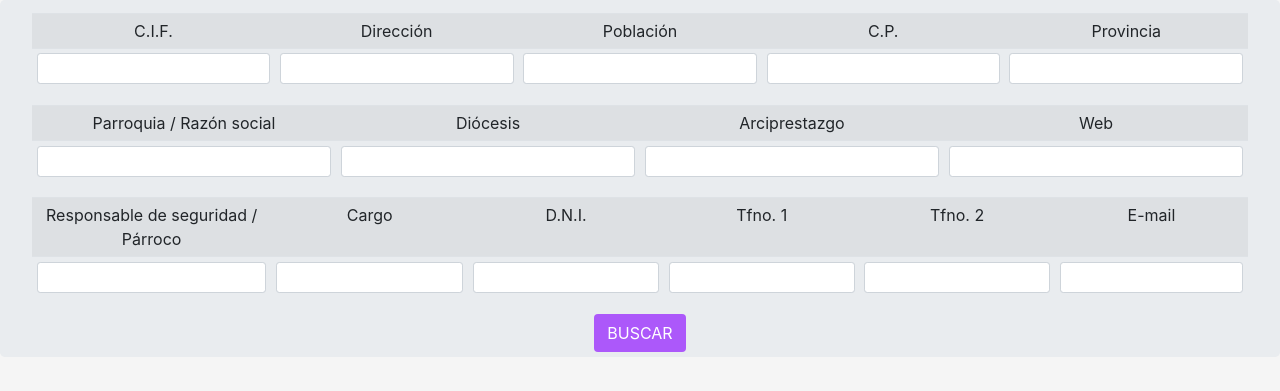
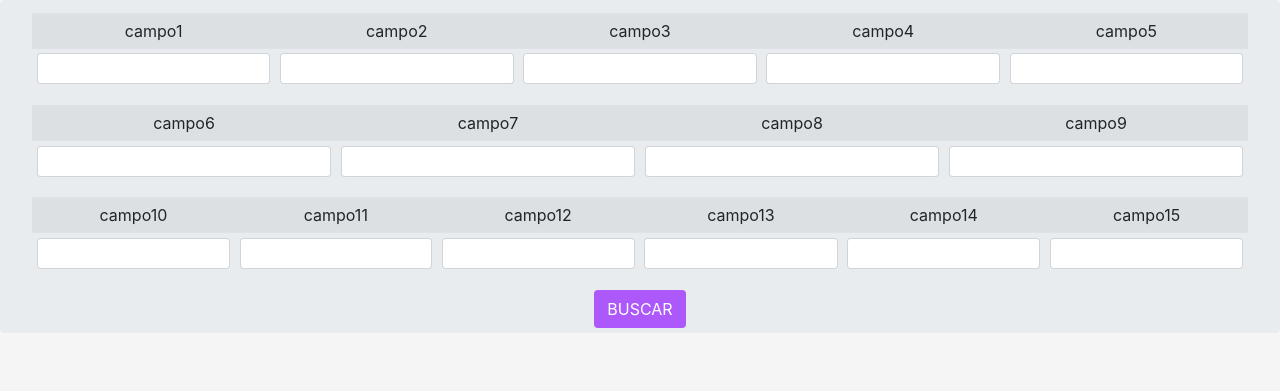
Before and after one commit to Romugar/Python-Flask-APP, a Flask app: page /home in a window 1280 px wide. Shown: the part 56-447 px from the top of the page. Run offline with Flask 2, Linux system fonts and the light colour scheme; the visitor is signed in with stand-in values (Sample User, id 1); some libraries are stand-ins or nearby versions.

Commit message:
first commit

```diff
--- a/src/app.py
+++ b/src/app.py
@@ -6,7 +6,7 @@ from src.models.user import User
 __author__ = "roberto munoz garcia"
 
 app = Flask(__name__)
-app.secret_key = "dnH0xA50QiPdFex9Vn7zfORN9q6Z4eTs"
+app.secret_key = "aqui la secret key"
 
 @app.route("/")
 def login_template():
@@ -40,23 +40,23 @@ def login_user():
 @app.route("/nuevo_cliente", methods=["GET", "POST"])
 def add_clients():
     if request.method == "POST":
-        cif = request.form["cif"]
-        direccion = request.form["direccion"]
-        poblacion = request.form["poblacion"]
-        cp = request.form["cp"]
-        provincia = request.form["provincia"]
-        parroquia_razon = request.form["parroquia_razon"]
-        diocesis = request.form["diocesis"]
-        arciprestazgo = request.form["arciprestazgo"]
-        web = request.form["web"]
-        responsable = request.form["responsable"]
-        cargo = request.form["cargo"]
-        dni = request.form["dni"]
-        tfno1 = request.form["tfno1"]
-        tfno2 = request.form["tfno2"]
-        email = request.form["email"]
+        campo1 = request.form["campo1"]
+        campo2 = request.form["campo2"]
+        campo3 = request.form["campo3"]
+        campo4 = request.form["campo4"]
+        campo5 = request.form["campo5"]
+        campo6 = request.form["campo6"]
+        campo7 = request.form["campo7"]
+        campo8 = request.form["campo8"]
+        campo9 = request.form["campo9"]
+        campo10 = request.form["campo10"]
+        campo11 = request.form["campo11"]
+        campo12 = request.form["campo12"]
+        campo13 = request.form["campo13"]
+        campo14 = request.form["campo14"]
+        campo15 = request.form["campo15"]
 
-        add_client = Cliente(cif, direccion, poblacion, cp, provincia, parroquia_razon, diocesis, arciprestazgo, web, responsable, cargo, dni, tfno1, tfno2, email)
+        add_client = Cliente(campo1, campo2, campo3, campo4, campo5, campo6, campo7, campo8, campo9, campo10, campo11, campo12, campo13, campo14, campo15)
         add_client.save_to_mongo()
 
         return render_template("add_client.html", mensaje="Cliente guardado con éxito")
@@ -69,23 +69,23 @@ def add_clients():
 @app.route("/resultado_busqueda", methods=["GET", "POST"])
 def find_and_filter_clients():
     if request.method == "POST":
-        cif = request.form["cif"]
-        direccion = request.form["direccion"]
-        poblacion = request.form["poblacion"]
-        cp = request.form["cp"]
-        provincia = request.form["provincia"]
-        parroquia_razon = request.form["parroquia_razon"]
-        diocesis = request.form["diocesis"]
-        arciprestazgo = request.form["arciprestazgo"]
-        web = request.form["web"]
-        responsable = request.form["responsable"]
-        cargo = request.form["cargo"]
-        dni = request.form["dni"]
-        tfno1 = request.form["tfno1"]
-        tfno2 = request.form["tfno2"]
-        email = request.form["email"]
+        campo1 = request.form["campo1"]
+        campo2 = request.form["campo2"]
+        campo3 = request.form["campo3"]
+        campo4 = request.form["campo4"]
+        campo5 = request.form["campo5"]
+        campo6 = request.form["campo6"]
+        campo7 = request.form["campo7"]
+        campo8 = request.form["campo8"]
+        campo9 = request.form["campo9"]
+        campo10 = request.form["campo10"]
+        campo11 = request.form["campo11"]
+        campo12 = request.form["campo12"]
+        campo13 = request.form["campo13"]
+        campo14 = request.form["campo14"]
+        campo15 = request.form["campo15"]
 
-        query_clients = Cliente(cif, direccion, poblacion, cp, provincia, parroquia_razon, diocesis, arciprestazgo, web, responsable, cargo, dni, tfno1, tfno2, email)
+        query_clients = Cliente(campo1, campo2, campo3, campo4, campo5, campo6, campo7, campo8, campo9, campo10, campo11, campo12, campo13, campo14, campo15)
         result = query_clients.find_clients()
 
         return render_template("find_clients.html", result=result)
@@ -108,24 +108,24 @@ def save_edition():
     if request.method == "POST":
         _id = request.form.getlist("_id")
         fecha_alta = request.form.getlist("fecha_alta")
-        cif = request.form.getlist("cif")
-        direccion = request.form.getlist("direccion")
-        poblacion = request.form.getlist("poblacion")
-        cp = request.form.getlist("cp")
-        provincia = request.form.getlist("provincia")
-        parroquia_razon = request.form.getlist("parroquia_razon")
-        diocesis = request.form.getlist("diocesis")
-        arciprestazgo = request.form.getlist("arciprestazgo")
-        web = request.form.getlist("web")
-        responsable = request.form.getlist("responsable")
-        cargo = request.form.getlist("cargo")
-        dni = request.form.getlist("dni")
-        tfno1 = request.form.getlist("tfno1")
-        tfno2 = request.form.getlist("tfno2")
-        email = request.form.getlist("email")
+        campo1 = request.form.getlist("campo1")
+        campo2 = request.form.getlist("campo2")
+        campo3 = request.form.getlist("campo3")
+        campo4 = request.form.getlist("campo4")
+        campo5 = request.form.getlist("campo5")
+        campo6 = request.form.getlist("campo6")
+        campo7 = request.form.getlist("campo7")
+        campo8 = request.form.getlist("campo8")
+        campo9 = request.form.getlist("campo9")
+        campo10 = request.form.getlist("campo10")
+        campo11 = request.form.getlist("campo11")
+        campo12 = request.form.getlist("campo12")
+        campo13 = request.form.getlist("campo13")
+        campo14 = request.form.getlist("campo14")
+        campo15 = request.form.getlist("campo15")
 
-        clients_to_edit = Cliente(cif, direccion, poblacion, cp, provincia, parroquia_razon, diocesis, arciprestazgo, web,
-                                responsable, cargo, dni, tfno1, tfno2, email, fecha_alta, _id)
+        clients_to_edit = Cliente(campo1, campo2, campo3, campo4, campo5, campo6, campo7, campo8, campo9,
+                                  campo10, campo11, campo12, campo13, campo14, campo15, fecha_alta, _id)
         clients_to_edit.update_clients()
 
         return render_template("home.html", resultado="Edición guardada con éxito")
@@ -147,24 +147,24 @@ def confirm_remove():
     if request.method == "POST":
         _id = request.form.getlist("_id")
         fecha_alta = request.form.getlist("fecha_alta")
-        cif = request.form.getlist("cif")
-        direccion = request.form.getlist("direccion")
-        poblacion = request.form.getlist("poblacion")
-        cp = request.form.getlist("cp")
-        provincia = request.form.getlist("provincia")
-        parroquia_razon = request.form.getlist("parroquia_razon")
-        diocesis = request.form.getlist("diocesis")
-        arciprestazgo = request.form.getlist("arciprestazgo")
-        web = request.form.getlist("web")
-        responsable = request.form.getlist("responsable")
-        cargo = request.form.getlist("cargo")
-        dni = request.form.getlist("dni")
-        tfno1 = request.form.getlist("tfno1")
-        tfno2 = request.form.getlist("tfno2")
-        email = request.form.getlist("email")
+        campo1 = request.form.getlist("campo1")
+        campo2 = request.form.getlist("campo2")
+        campo3 = request.form.getlist("campo3")
+        campo4 = request.form.getlist("campo4")
+        campo5 = request.form.getlist("campo5")
+        campo6 = request.form.getlist("campo6")
+        campo7 = request.form.getlist("campo7")
+        campo8 = request.form.getlist("campo8")
+        campo9 = request.form.getlist("campo9")
+        campo10 = request.form.getlist("campo10")
+        campo11 = request.form.getlist("campo11")
+        campo12 = request.form.getlist("campo12")
+        campo13 = request.form.getlist("campo13")
+        campo14 = request.form.getlist("campo14")
+        campo15 = request.form.getlist("campo15")
 
-        clients_to_remove = Cliente(cif, direccion, poblacion, cp, provincia, parroquia_razon, diocesis, arciprestazgo, web,
-                                responsable, cargo, dni, tfno1, tfno2, email, fecha_alta, _id)
+        clients_to_remove = Cliente(campo1, campo2, campo3, campo4, campo5, campo6, campo7, campo8, campo9,
+                                    campo10, campo11, campo12, campo13, campo14, campo15, fecha_alta, _id)
         clients_to_remove.remove_client()
 
         return render_template("home.html", resultado="Los datos han sido borrados")
--- a/src/common/database.py
+++ b/src/common/database.py
@@ -4,13 +4,12 @@ __author__ = "roberto munoz garcia"
 
 
 class Database(object):
-    URI = "mongodb://ekpro:ekpro123@ds247330.mlab.com:47330/heroku_7p7jgn5l"
     DATABASE = None
 
     @staticmethod
     def initialize():
-        client = pymongo.MongoClient("mongodb://ekpro:ekpro123@ds247330.mlab.com:47330/heroku_7p7jgn5l")
-        Database.DATABASE = client["heroku_7p7jgn5l"]
+        client = pymongo.MongoClient("aqui la direccion de la BBDD mongoDB")
+        Database.DATABASE = client["aqui el nombre de la BBDD"]
 
     @staticmethod
     def insert(collection, data):
--- a/src/config.py
+++ b/src/config.py
@@ -2,4 +2,4 @@ __author__ = "roberto munoz garcia"
 
 
 DEBUG = True
-ADMINS = frozenset(["roberto2925@hotmail.com"])
+ADMINS = frozenset(["aqui el email del admin"])
--- a/src/templates/home.html
+++ b/src/templates/home.html
@@ -5,79 +5,79 @@
     <form id="home" action="/resultado_busqueda" method="post">
       <table class="table table-striped table-sm">
         <tr>
-          <td>C.I.F.</td>
-          <td>Dirección</td>
-          <td>Población</td>
-          <td>C.P.</td>
-          <td>Provincia</td>
+          <td>campo1</td>
+          <td>campo2</td>
+          <td>campo3</td>
+          <td>campo4</td>
+          <td>campo5</td>
         </tr>
         <tr>
           <td>
-            <input type="text" id="cif" class="form-control form-control-sm" name="cif"/>
+            <input type="text" id="campo1" class="form-control form-control-sm" name="campo1"/>
           </td>
           <td>
-            <input type="text" id="direccion" class="form-control form-control-sm" name="direccion"/>
+            <input type="text" id="campo2" class="form-control form-control-sm" name="campo2"/>
           </td>
           <td>
-            <input type="text" id="poblacion" class="form-control form-control-sm" name="poblacion"/>
+            <input type="text" id="campo3" class="form-control form-control-sm" name="campo3"/>
           </td>
           <td>
-            <input type="text" id="cp" class="form-control form-control-sm" name="cp"/>
+            <input type="text" id="campo4" class="form-control form-control-sm" name="campo4"/>
           </td>
           <td>
-            <input type="text" id="provincia" class="form-control form-control-sm" name="provincia"/>
+            <input type="text" id="campo5" class="form-control form-control-sm" name="campo5"/>
           </td>
         </tr>
       </table>
       <table class="table table-striped table-sm">
         <tr>
-          <td>Parroquia / Razón social</td>
-          <td>Diócesis</td>
-          <td>Arciprestazgo</td>
-          <td>Web</td>
+          <td>campo6</td>
+          <td>campo7</td>
+          <td>campo8</td>
+          <td>campo9</td>
         </tr>
         <tr>
           <td>
-            <input type="text" id="parroquia_razon" class="form-control form-control-sm" name="parroquia_razon"/>
+            <input type="text" id="campo6" class="form-control form-control-sm" name="campo6"/>
           </td>
           <td>
-            <input type="text" id="diocesis" class="form-control form-control-sm" name="diocesis"/>
+            <input type="text" id="campo7" class="form-control form-control-sm" name="campo7"/>
           </td>
           <td>
-            <input type="text" id="arciprestazgo" class="form-control form-control-sm" name="arciprestazgo"/>
+            <input type="text" id="campo8" class="form-control form-control-sm" name="campo8"/>
           </td>
           <td>
-            <input type="text" id="web" class="form-control form-control-sm" name="web"/>
+            <input type="text" id="campo9" class="form-control form-control-sm" name="campo9"/>
           </td>
         </tr>
       </table>
       <table class="table table-striped table-sm">
         <tr>
-          <td>Responsable de seguridad / Párroco</td>
-          <td>Cargo</td>
-          <td>D.N.I.</td>
-          <td>Tfno. 1</td>
-          <td>Tfno. 2</td>
-          <td>E-mail</td>
+          <td>campo10</td>
+          <td>campo11</td>
+          <td>campo12</td>
+          <td>campo13</td>
+          <td>campo14</td>
+          <td>campo15</td>
         </tr>
         <tr>
           <td>
-            <input type="text" id="responsable" class="form-control form-control-sm" name="responsable"/>
+            <input type="text" id="campo10" class="form-control form-control-sm" name="campo10"/>
           </td>
           <td>
-            <input type="text" id="cargo" class="form-control form-control-sm" name="cargo"/>
+            <input type="text" id="campo11" class="form-control form-control-sm" name="campo11"/>
           </td>
           <td>
-            <input type="text" id="dni" class="form-control form-control-sm" name="dni"/>
+            <input type="text" id="campo12" class="form-control form-control-sm" name="campo12"/>
           </td>
           <td>
-            <input type="text" id="tfno1" class="form-control form-control-sm" name="tfno1"/>
+            <input type="text" id="campo13" class="form-control form-control-sm" name="campo13"/>
           </td>
           <td>
-            <input type="text" id="tfno2" class="form-control form-control-sm" name="tfno2"/>
+            <input type="text" id="campo14" class="form-control form-control-sm" name="campo14"/>
           </td>
           <td>
-            <input type="text" id="email" class="form-control form-control-sm" name="email"/>
+            <input type="text" id="campo15" class="form-control form-control-sm" name="campo15"/>
           </td>
         </tr>
       </table>
```
Also changed, not shown: src/models/cliente.py (+31 -31 lines), src/templates/add_client.html (+30 -30 lines), src/templates/confirmacion.html (+15 -15 lines), src/templates/edit_clients.html (+30 -30 lines), src/templates/find_clients.html (+60 -60 lines), README.md.
